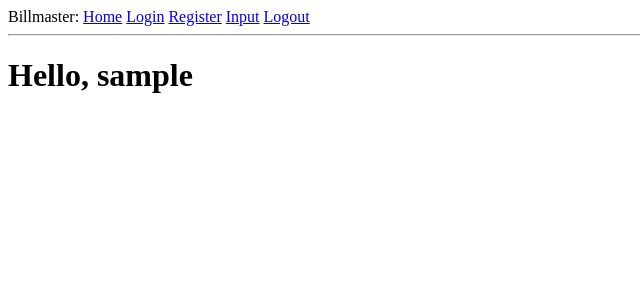
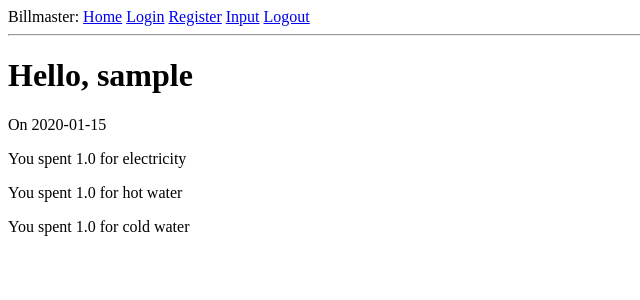
Before and after one commit to NVolskii/taxmaster, a Flask app: page / in a window 1280 px wide. Shown: the top 300 px of the page, without its empty margins (0-640 px from the left). Run offline with Flask 2, Linux system fonts and the light colour scheme; a user stored in the database is signed in; tables that the repository leaves empty hold one stand-in row (values such as "Sample post"); parts of the project's set-up code (start-up, migrations or seed data) failed here and were passed over.

Commit message:
WIP: started with some problems with forms and routes. Index page did not render proper values. Meters data input crashed the program. Needs further fixes and refactoring

```diff
--- a/app/main/routes.py
+++ b/app/main/routes.py
@@ -1,17 +1,19 @@
 from flask import render_template, flash, redirect, url_for, request
 from werkzeug.urls import url_parse
+from app import db
 from app.main import main_bp
 from app.main.forms import InputForm
 from flask_login import current_user, login_user, logout_user, login_required
-from app.models import User
+from app.models import User, MetersReader
+from datetime import datetime
 
 
 @main_bp.route('/')
 @main_bp.route('/index')
 @login_required
 def index():
-    augu = {'electricity': 16552.0, 'hot_water': 40.755, 'cold_water': 77.835}
-    return render_template('main/index.html', title='Home', augu=augu)
+    meter = MetersReader.query.filter_by(user_id=current_user.id).order_by(MetersReader.date.desc()).first()
+    return render_template('main/index.html', title='Home', meter=meter)
 
 @login_required
 @main_bp.route('/input', methods=['GET', 'POST'])
@@ -22,5 +24,14 @@ def input():
         flash(f'electricity: {form.electricity.data}')
         flash(f'hot_water: {form.hot_water.data}')
         flash(f'cold_water: {form.cold_water.data}')
+        meter = MetersReader(
+            date = datetime.today(),
+            cold_water = form.cold_water.data,
+            hot_water = form.hot_water.data,
+            electricity = form.electricity.data,
+            user_id = current_user.id
+        )
+        db.session.add(meter)
+        db.session.commit()
         return redirect(url_for('main.index'))
     return render_template('main/input.html', title='Enter_values', form=form)
--- a/app/templates/main/index.html
+++ b/app/templates/main/index.html
@@ -1,7 +1,8 @@
 {% extends "base.html" %}
 {% block content%}
     <h1>Hello, {{ current_user.username }}</h1>
-    {% for meter in meters_reader %}
-    <div><p>You spent {{ augu[bill] }} for {{ bill }}</p></div>
-    {% endfor %}
+    <div>On {{ meter.date }}</div>
+    <div><p>You spent {{ meter.electricity }} for electricity</p></div>
+    <div><p>You spent {{ meter.hot_water }} for hot water</p></div>
+    <div><p>You spent {{ meter.cold_water }} for cold water</p></div>
 {% endblock %}
```
Also changed, not shown: app/main/forms.py (+6 -3 lines), app.db.
